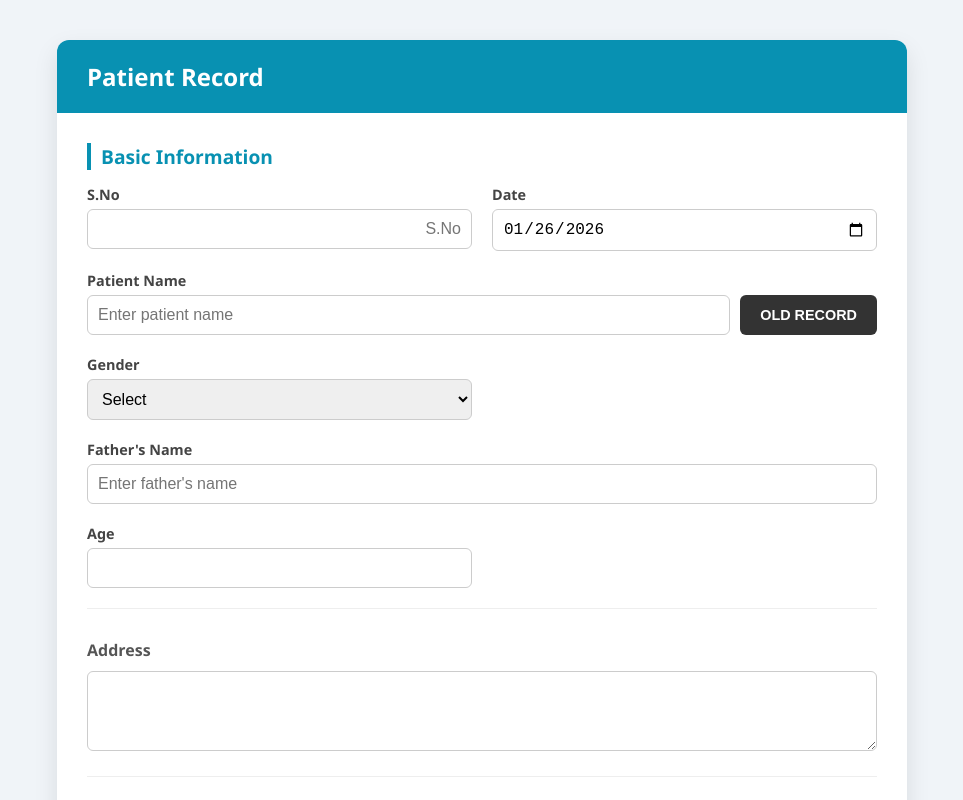
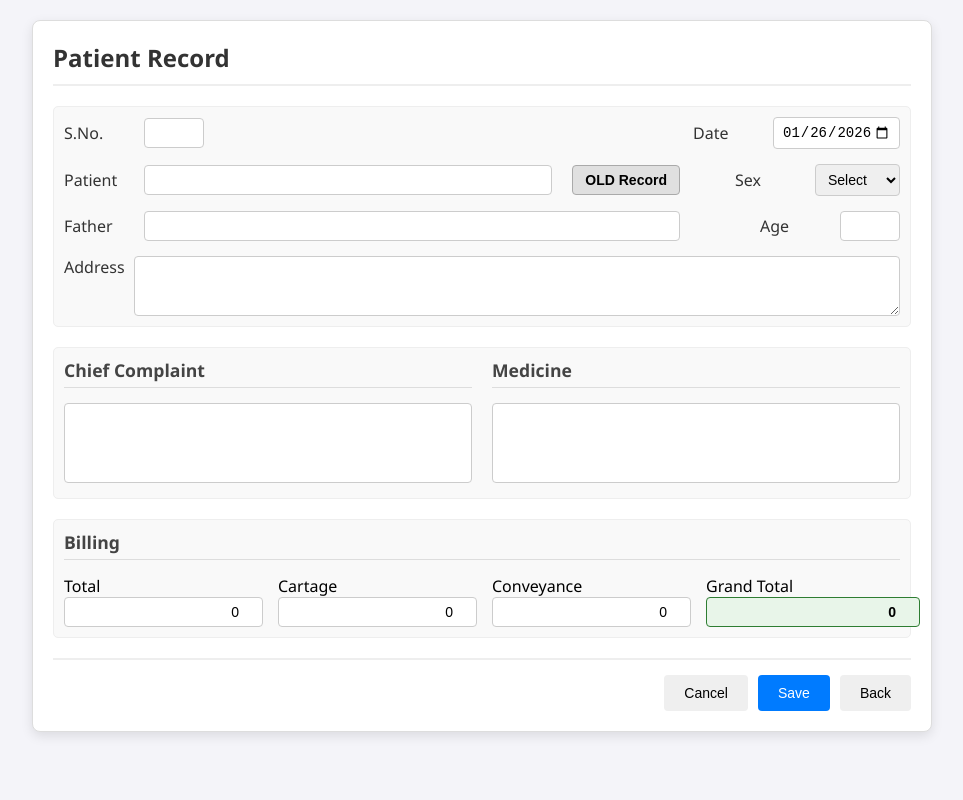
Before and after one commit to sahilcingh/Patient-Record-App, a React (Vite) app in the folder frontend/: page / in a window 1280 px wide. Shown: the top 800 px of the page, without its empty margins (158-1121 px from the left). Built offline with nearby package versions, Linux system fonts and the light colour scheme; no server answers.

Commit message:
Fixed the layout

```diff
--- a/frontend/src/App.css
+++ b/frontend/src/App.css
@@ -1,335 +1,277 @@
-/* ================= GLOBAL RESET ================= */
+/* GLOBAL RESET */
 * {
   box-sizing: border-box;
 }
 
 body {
+  font-family: 'Segoe UI', Tahoma, Geneva, Verdana, sans-serif;
+  background-color: #f4f4f9;
   margin: 0;
-  font-family: 'Segoe UI', Tahoma, Geneva, Verdana, sans-serif;
-  background-color: #f0f4f8; /* Light blue-grey background */
-  color: #333;
+  display: flex;
+  justify-content: center;
+  padding: 20px;
 }
 
 .app {
-  display: flex;
-  justify-content: center;
-  padding: 40px 20px;
-  min-height: 100vh;
+  width: 100%;
+  max-width: 900px;
 }
 
-/* ================= MAIN CARD ================= */
 .card {
   background: white;
-  width: 100%;
-  max-width: 850px; /* Limits width so it doesn't stretch too far */
-  border-radius: 12px;
-  box-shadow: 0 10px 25px rgba(0,0,0,0.1); /* Soft shadow */
-  overflow: hidden;
-  padding: 0;
+  padding: 20px;
+  border-radius: 8px;
+  box-shadow: 0 4px 12px rgba(0, 0, 0, 0.1);
+  border: 1px solid #ddd;
 }
 
-/* ================= HEADER ================= */
+/* HEADER */
 .header {
-  background: #0891b2; /* Teal Theme */
-  color: white;
-  padding: 20px 30px;
   display: flex;
   justify-content: space-between;
   align-items: center;
+  border-bottom: 2px solid #eee;
+  padding-bottom: 10px;
+  margin-bottom: 20px;
 }
 
 .header h1 {
   margin: 0;
   font-size: 1.5rem;
+  color: #333;
 }
 
-/* ================= FORM SECTIONS ================= */
-#patientForm {
-  padding: 30px;
+.date {
+  font-weight: bold;
+  color: #555;
 }
 
+/* SECTIONS */
 .section {
-  margin-bottom: 30px;
-  border-bottom: 1px solid #eee;
-  padding-bottom: 20px;
+  margin-bottom: 20px;
+  padding: 10px;
+  background-color: #f9f9f9; /* Subtle background for groups */
+  border-radius: 5px;
+  border: 1px solid #eee;
 }
 
-.section h2 {
-  color: #0891b2;
-  font-size: 1.2rem;
+h2, h3 {
+  margin-top: 0;
+  color: #444;
+  font-size: 1.1rem;
   margin-bottom: 15px;
-  border-left: 4px solid #0891b2;
-  padding-left: 10px;
+  border-bottom: 1px solid #ddd;
+  padding-bottom: 5px;
 }
 
-.section h3 {
-  color: #555;
-  font-size: 1rem;
-  margin-bottom: 10px;
+/* =========================================
+   NEW LAYOUT STYLES (MATCHING IMAGE)
+   ========================================= */
+
+.patient-data-box {
+  display: flex;
+  flex-direction: column;
+  gap: 15px;
 }
 
-/* ================= GRID LAYOUT ================= */
-.grid {
+.form-row {
+  display: flex;
+  justify-content: space-between; /* Pushes Left/Right groups apart */
+  align-items: center;
+}
+
+.input-group {
+  display: flex;
+  align-items: center;
+  gap: 10px; /* Space between label and input */
+}
+
+/* Left side groups take up more space generally */
+.left-group {
+  flex: 1;
+  margin-right: 20px;
+}
+
+/* Right side groups (Date, Sex, Age) have fixed width or shrink */
+.right-group {
+  min-width: 200px; /* Ensures right side aligns nicely */
+  justify-content: flex-end;
+}
+
+/* Labels layout - Fixed width ensures inputs align vertically */
+.input-group label,
+.form-row > label {
+  width: 70px; /* Fixed width for labels (S.No, Patient, Father, Address) */
+  font-weight: 500;
+  color: #333;
+  text-align: left;
+}
+
+/* Specific Input Sizes from Image */
+.small-input {
+  width: 60px !important; /* For S.No and Age */
+}
+
+.wide-input {
+  flex: 1; /* Patient and Father inputs take remaining space */
+}
+
+.nav-button {
+  padding: 6px 12px;
+  background-color: #e0e0e0;
+  border: 1px solid #aaa;
+  cursor: pointer;
+  font-weight: bold;
+  white-space: nowrap;
+}
+
+.nav-button:hover {
+  background-color: #d0d0d0;
+}
+
+/* Address Row Specifics */
+.address-row {
+  align-items: flex-start; /* Align label to top of textarea */
+}
+
+.address-box {
+  flex: 1;
+  height: 60px;
+  resize: vertical;
+}
+
+/* Right Align utility (for numbers) */
+.right-align {
+  text-align: right;
+}
+
+/* =========================================
+   STANDARD STYLES (RETAINED)
+   ========================================= */
+
+/* Common Inputs */
+input, select, textarea {
+  padding: 6px 8px;
+  border: 1px solid #ccc;
+  border-radius: 4px;
+  font-size: 14px;
+}
+
+input:focus, select:focus, textarea:focus {
+  outline: none;
+  border-color: #007bff;
+  box-shadow: 0 0 3px rgba(0, 123, 255, 0.3);
+}
+
+/* Two Column Layout for Meds/Complaint */
+.two-col {
   display: grid;
-  grid-template-columns: 1fr 1fr; /* Two columns */
+  grid-template-columns: 1fr 1fr;
   gap: 20px;
 }
 
-.field {
+.large-box {
+  width: 100%;
+  height: 80px;
+  resize: none;
+}
+
+/* Billing Grid */
+.grid.billing {
+  display: grid;
+  grid-template-columns: repeat(4, 1fr);
+  gap: 15px;
+}
+
+.billing .field {
   display: flex;
   flex-direction: column;
 }
 
-/* Spans across both columns */
-.field.wide {
-  grid-column: span 2;
+.highlight input {
+  background-color: #e8f5e9;
+  border-color: #2e7d32;
+  font-weight: bold;
 }
 
-.field label {
-  font-weight: 600;
-  font-size: 0.9rem;
-  margin-bottom: 5px;
-  color: #444;
-}
-
-/* ================= INPUTS & BUTTONS ================= */
-input, select, textarea {
-  padding: 10px;
-  border: 1px solid #ccc;
-  border-radius: 6px;
-  font-size: 1rem;
-  transition: border 0.3s;
-  width: 100%;
-}
-
-input:focus, select:focus, textarea:focus {
-  border-color: #0891b2;
-  outline: none;
-  box-shadow: 0 0 0 3px rgba(8, 145, 178, 0.1);
-}
-
-textarea {
-  resize: vertical;
-  min-height: 80px;
-}
-
-/* Patient Name Row (Input + Button) */
-.patient-name-row {
-  display: flex;
-  gap: 10px;
-}
-
-.nav-button {
-  background: #333;
-  color: white;
-  border: none;
-  padding: 0 20px;
-  border-radius: 6px;
-  cursor: pointer;
-  white-space: nowrap;
-  font-weight: bold;
-  font-size: 0.9rem;
-}
-
-.nav-button:hover {
-  background: #555;
-}
-
-/* ================= TWO COLUMN TEXTAREAS ================= */
-.two-col {
-  display: grid;
-  grid-template-columns: 1fr 1fr;
-  gap: 20px;
-  margin-bottom: 30px;
-}
-
-/* ================= BILLING SECTION ================= */
-.grid.billing {
-  grid-template-columns: 1fr 1fr 1fr 1fr; /* 4 columns for billing */
-}
-
-.field.highlight input {
-  background-color: #f0fdfa; /* Light teal bg */
-  border-color: #0891b2;
-  font-weight: bold;
-  color: #0e7490;
-}
-
-/* ================= FOOTER ================= */
+/* Footer */
 .footer {
   display: flex;
   justify-content: space-between;
   margin-top: 20px;
-  padding-top: 20px;
+  padding-top: 15px;
   border-top: 2px solid #eee;
 }
 
-.footer button {
-  padding: 10px 25px;
-  border-radius: 6px;
-  border: 1px solid #ddd;
-  background: white;
+button {
+  padding: 10px 20px;
+  margin-left: 10px;
+  border: none;
+  border-radius: 4px;
   cursor: pointer;
-  font-weight: 600;
-  margin-left: 10px;
-  transition: all 0.2s;
+  font-size: 14px;
 }
 
-.footer button.primary {
-  background: #0891b2;
+button.primary {
+  background-color: #007bff;
   color: white;
-  border: none;
 }
 
-.footer button.primary:hover {
-  background: #0e7490;
-  transform: translateY(-1px);
+button.danger {
+  background-color: #dc3545;
+  color: white;
+  margin-left: 0;
 }
 
-.footer button.ghost {
-  border: none;
-  color: #0891b2;
-  background: transparent;
-  margin-left: 0;
-  padding-left: 0;
+.hidden {
+  display: none;
 }
 
-.footer button.ghost:hover {
-  text-decoration: underline;
-}
-
-/* =========================================
-   MODAL STYLES (Fixed & Professional)
-   ========================================= */
+/* Modal */
 .modal-overlay {
   position: fixed;
-  top: 0;
-  left: 0;
-  width: 100vw;
-  height: 100vh;
-  background: rgba(0, 0, 0, 0.6); /* Dimmed background */
-  display: none; /* Controlled by JS */
+  top: 0; left: 0;
+  width: 100%; height: 100%;
+  background: rgba(0,0,0,0.5);
+  display: none; /* Hidden by default */
   justify-content: center;
   align-items: center;
-  z-index: 99999; /* Always on top */
-  backdrop-filter: blur(3px); /* Blur effect */
+  z-index: 1000;
 }
 
 .modal-content {
   background: white;
-  width: 90%;
-  max-width: 600px;
-  border-radius: 12px;
-  box-shadow: 0 25px 50px -12px rgba(0, 0, 0, 0.25);
-  overflow: hidden;
-  border: 2px solid #0891b2;
-  animation: slideIn 0.3s ease-out;
-  display: flex;
-  flex-direction: column;
-}
-
-@keyframes slideIn {
-  from { transform: translateY(-20px); opacity: 0; }
-  to { transform: translateY(0); opacity: 1; }
+  padding: 20px;
+  border-radius: 8px;
+  width: 600px;
+  max-width: 90%;
 }
 
 .modal-header {
-  background: #0891b2;
-  padding: 15px 20px;
   display: flex;
   justify-content: space-between;
   align-items: center;
-}
-
-.modal-header h3 {
-  color: white;
-  margin: 0;
-  font-size: 1.25rem;
-  font-weight: 600;
+  margin-bottom: 15px;
 }
 
 .close-modal {
-  background: transparent;
-  border: none;
-  color: white;
-  font-size: 2rem;
-  line-height: 1;
+  background: none;
+  font-size: 24px;
   cursor: pointer;
   padding: 0;
-  transition: opacity 0.2s;
 }
 
-.close-modal:hover {
-  opacity: 0.8;
-}
-
-.modal-body {
-  padding: 0;
-  max-height: 60vh;
-  overflow-y: auto;
-}
-
-/* Modal Table */
 .history-table {
   width: 100%;
   border-collapse: collapse;
 }
 
-.history-table th {
+.history-table th, .history-table td {
+  border: 1px solid #ddd;
+  padding: 8px;
   text-align: left;
-  padding: 15px;
-  background-color: #f8fafc;
-  border-bottom: 2px solid #e2e8f0;
-  color: #0891b2;
-  font-weight: 700;
-  position: sticky;
-  top: 0;
 }
 
-.history-table td {
-  padding: 12px 15px;
-  border-bottom: 1px solid #eee;
-  color: #4b5563;
+.history-table th {
+  background-color: #f2f2f2;
 }
-
-.history-table tr:hover {
-  background-color: #f0f9ff;
-}
-
-.select-btn {
-  background-color: #0891b2;
-  color: white;
-  padding: 6px 14px;
-  border-radius: 4px;
-  border: none;
-  cursor: pointer;
-  font-size: 0.875rem;
-  font-weight: 600;
-  transition: background-color 0.2s;
-}
-
-.select-btn:hover {
-  background-color: #0e7490;
-}
-
-/* ================= CRITICAL UTILITY CLASSES ================= */
-
-/* Hides elements completely */
-.hidden {
-  display: none !important;
-}
-
-/* Red styling for Delete button */
-.danger {
-  background-color: #dc2626 !important;
-  color: white !important;
-  border: none !important;
-}
-
-.danger:hover {
-  background-color: #b91c1c !important;
-}
-
-.right-align {
-  text-align: right;
-}
--- a/frontend/src/App.jsx
+++ b/frontend/src/App.jsx
@@ -26,70 +26,82 @@ function App() {
 
         <form id="patientForm">
 
-          {/* ================= BASIC INFO ================= */}
-          <section className="section">
-            <h2>Basic Information</h2>
+          {/* ================= BASIC INFO (UPDATED LAYOUT) ================= */}
+          <section className="section patient-data-box">
 
-            <div className="grid">
-              <div className="field">
-                <label>S.No</label>
-                {/* UPDATED: Added right-align */}
-                <input type="text" id="sno" placeholder="S.No" readOnly className="right-align" />
+            {/* Row 1: S.No (Left) -- Date (Right) */}
+            <div className="form-row">
+              <div className="input-group left-group">
+                <label>S.No.</label>
+                <input
+                  type="text"
+                  id="sno"
+                  readOnly
+                  className="right-align small-input"
+                />
               </div>
-
-              <div className="field">
+              <div className="input-group right-group">
                 <label>Date</label>
                 <input type="date" id="visitDate" />
               </div>
+            </div>
 
-              <div className="field wide patient-name-field">
-                <label>Patient Name</label>
-                <div className="patient-name-row">
+            {/* Row 2: Patient + Button (Left) -- Sex (Right) */}
+            <div className="form-row">
+              <div className="input-group left-group">
+                <label>Patient</label>
                 <input
                   type="text"
                   id="patientNameInput"
                   name="patientName"
-                    placeholder="Enter patient name"
+                  className="wide-input"
                   required
                 />
                 <button type="button" id="oldRecordBtn" className="nav-button">
-                    OLD RECORD
+                  OLD Record
                 </button>
               </div>
-              </div>
-
-              <div className="field">
-                <label>Gender</label> {/* UPDATED: Changed Sex to Gender */}
+              <div className="input-group right-group">
+                <label>Sex</label>
                 <select id="sex" required>
                   <option value="">Select</option>
                   <option>Male</option>
                   <option>Female</option>
                 </select>
               </div>
+            </div>
 
-              <div className="field wide">
-                <label>Father's Name</label>
+            {/* Row 3: Father (Left) -- Age (Right) */}
+            <div className="form-row">
+              <div className="input-group left-group">
+                <label>Father</label>
                 <input
                   type="text"
                   id="fatherNameInput"
                   name="fatherName"
-                  placeholder="Enter father's name"
+                  className="wide-input"
                 />
               </div>
-
-              <div className="field">
+              <div className="input-group right-group">
                 <label>Age</label>
-                {/* UPDATED: Added min="0" and right-align */}
-                <input type="number" id="age" required min="0" className="right-align" />
+                <input
+                  type="number"
+                  id="age"
+                  required
+                  min="0"
+                  className="right-align small-input"
+                />
               </div>
             </div>
+
+            {/* Row 4: Address (Full Width) */}
+            <div className="form-row address-row">
+              <label>Address</label>
+              <textarea id="address" className="address-box" required />
+            </div>
+
           </section>
 
-          {/* ================= ADDRESS ================= */}
-          <div className="section">
-            <h3>Address</h3>
-            <textarea id="address" className="address-box" required />
-          </div>
 
           {/* ================= COMPLAINT / MEDICINE ================= */}
           <div className="section two-col">
@@ -110,25 +122,21 @@ function App() {
             <div className="grid billing">
               <div className="field">
                 <label>Total</label>
-                {/* UPDATED: Added right-align */}
                 <input type="number" id="total" defaultValue="0" className="right-align" />
               </div>
 
               <div className="field">
                 <label>Cartage</label>
-                {/* UPDATED: Added right-align */}
                 <input type="number" id="cartage" defaultValue="0" className="right-align" />
               </div>
 
               <div className="field">
                 <label>Conveyance</label>
-                {/* UPDATED: Added right-align */}
                 <input type="number" id="conveyance" defaultValue="0" className="right-align" />
               </div>
 
               <div className="field highlight">
                 <label>Grand Total</label>
-                {/* UPDATED: Added right-align */}
                 <input type="number" id="grandTotal" defaultValue="0" readOnly className="right-align" />
               </div>
             </div>
@@ -136,12 +144,9 @@ function App() {
 
           {/* ================= FOOTER ================= */}
           <footer className="footer">
-            {/* Left: Delete Button (Only visible in Edit Mode) */}
             <div>
                <button type="button" id="deleteBtn" className="danger hidden">Delete</button>
             </div>
-
-            {/* Right: Action Buttons */}
             <div>
               <button type="button" id="cancelBtn">Cancel</button>
               <button type="submit" id="saveBtn" className="primary">Save</button>
@@ -171,9 +176,7 @@ function App() {
                   <th>Action</th>
                 </tr>
               </thead>
-              <tbody id="historyTableBody">
-                {/* JS Injects Rows Here */}
-              </tbody>
+              <tbody id="historyTableBody"></tbody>
             </table>
           </div>
         </div>
```
Lines whose indentation alone changed are shown as unchanged.
